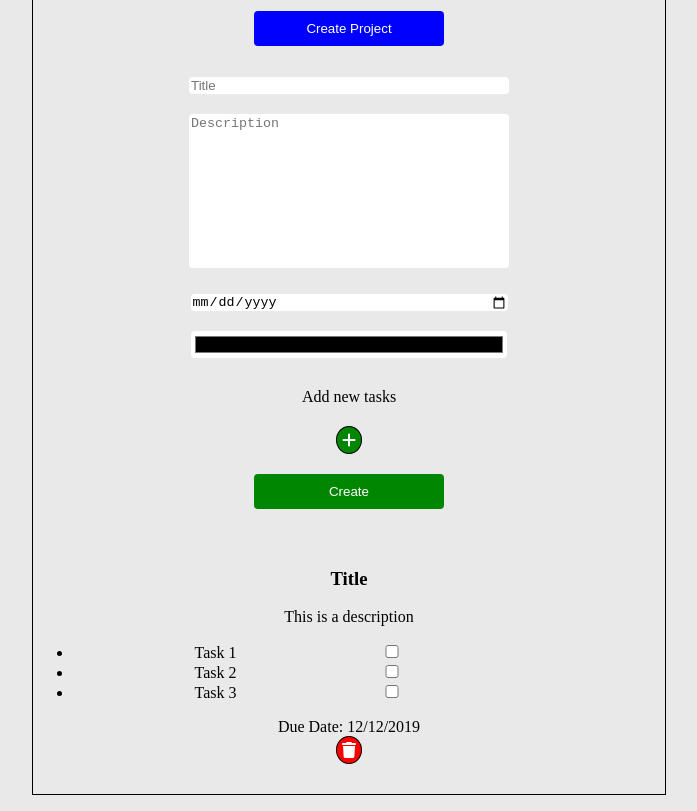
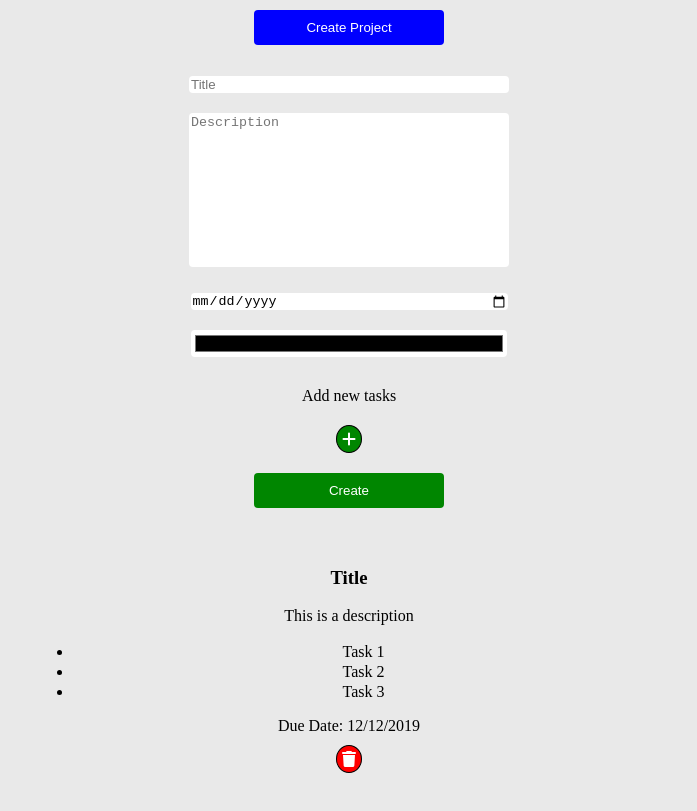
Before and after one commit to NaguiHW/to-do-list, a website built with webpack: page src/index.html in a window 1280 px wide. Shown: the part 108-919 px from the top of the page, without its empty margins (291-988 px from the left). Built offline with nearby package versions, Linux system fonts and the light colour scheme.

Commit message:
Finished the mock styles

```diff
--- a/src/index.html
+++ b/src/index.html
@@ -43,9 +43,9 @@
         <h3>Title</h3>
         <p>This is a description</p>
         <ul>
-          <li>Task 1 <input type="checkbox" name="task"> </li>
-          <li>Task 2 <input type="checkbox" name="task"> </li>
-          <li>Task 3 <input type="checkbox" name="task"> </li>
+          <li>Task 1 <input type="checkbox" name="task" class="checkbox"> </li>
+          <li>Task 2 <input type="checkbox" name="task" class="checkbox"> </li>
+          <li>Task 3 <input type="checkbox" name="task" class="checkbox"> </li>
         </ul>
         <p>Due Date: 12/12/2019</p>
         <i class="fas fa-trash"></i>
--- a/src/style/main.scss
+++ b/src/style/main.scss
@@ -9,7 +9,6 @@
 .content {
   margin: 0 auto;
   width: 50%;
-  border: 1px solid black;
   text-align: center;
 }
 
@@ -76,8 +75,13 @@ textarea {
 .project {
   i {
     background-color: red;
+    margin-top: 10px;
     &:hover {
       background-color: rgb(119, 1, 1);
     }
   }
 }
+
+.checkbox {
+  width: 0;
+}
```
Also changed, not shown: dist/css/main-styles.css, dist/index.html.
